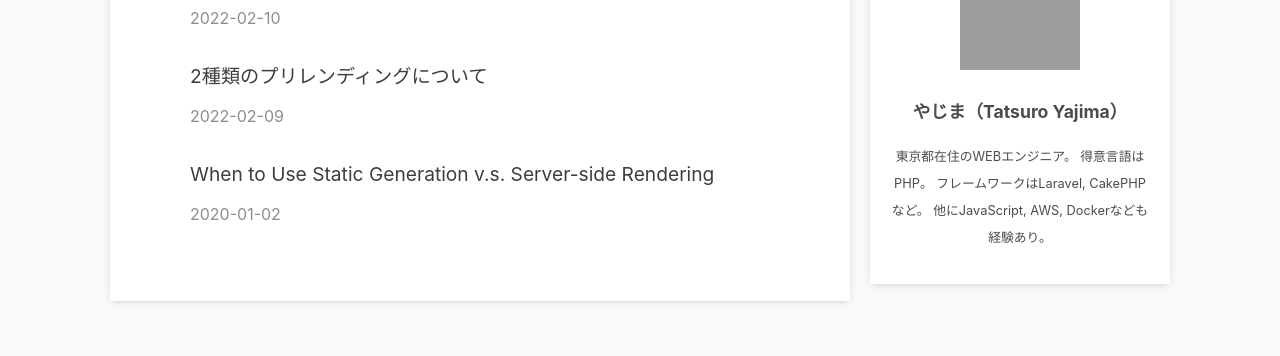
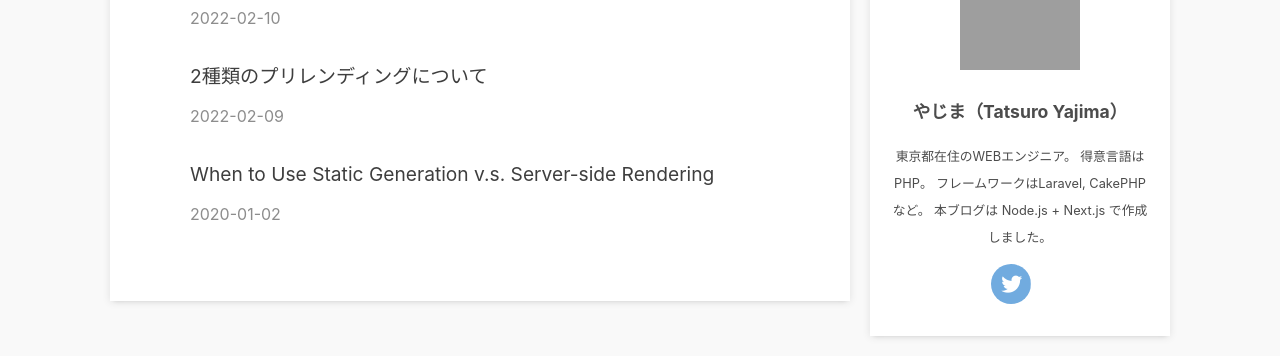
Before and after one commit to Tatsurou-Yajima/markdown-blog, a Next.js app: page / in a window 1280 px wide. Shown: the part 1373-1729 px from the top of the page. Built offline with nearby package versions, Linux system fonts and the light colour scheme; grey boxes are pictures that could not be loaded.

Commit message:
:sparkles: Twitterアイコン完成！

```diff
--- a/components/Profile.tsx
+++ b/components/Profile.tsx
@@ -1,7 +1,7 @@
 import utilStyles from '../styles/utils.module.css';
 
 const author = 'やじま（Tatsuro Yajima）';
-const authorDescription = '東京都在住のWEBエンジニア。 得意言語はPHP。 フレームワークはLaravel, CakePHPなど。 他にJavaScript, AWS, Dockerなども経験あり。';
+const authorDescription = '東京都在住のWEBエンジニア。 得意言語はPHP。 フレームワークはLaravel, CakePHPなど。 本ブログは Node.js + Next.js で作成しました。';
 
 export default function Profile() {
     return (
@@ -14,6 +14,18 @@ export default function Profile() {
                     <p className={utilStyles.author}>{author}</p>
                     <p className={utilStyles.authorDescription}>{authorDescription}</p>
                 </div>
+                <ul className={`${utilStyles.clearfix} ${utilStyles.profileSns} ${utilStyles.p0} ${utilStyles.mb30}`}>
+                    <li className={utilStyles.twitter}>
+                        <a rel="nofollow" href="https://twitter.com/Yazmatto" target="_blank" className={utilStyles.snsLink}>
+                            <i className={`fab fa-twitter`}></i>
+                        </a>
+                    </li>
+                    <li className={utilStyles.instagram}>
+                        <a rel="nofollow" href="https://www.instagram.com/tatsuro_yajima" target="_blank" className={utilStyles.snsLink}>
+                            <i className={`fab fa-instagram`}></i>
+                        </a>
+                    </li>
+                </ul>
             </aside>
         </div>
     )
--- a/components/layout.tsx
+++ b/components/layout.tsx
@@ -34,6 +34,7 @@ export default function Layout({
                 <meta name="twitter:site" content="@Yazmatto" />
                 <meta name="twitter:creator" content="@Yazmatto" />
                 <meta name="twitter:image" content={defaultImagePath} />
+                <link rel="stylesheet" href="https://use.fontawesome.com/releases/v5.15.4/css/all.css" />
             </Head>
             <Script
                 src="https://connect.facebook.net/en_US/sdk.js"
--- a/styles/utils.module.css
+++ b/styles/utils.module.css
@@ -115,6 +115,65 @@
 }
 
 .authorBox {
-    padding: 10px 20px 20px;
+    padding: 10px 20px 0 20px;
     text-align: center;
 }
+
+.twitter {
+    background: #71abdf;
+    padding: 0;
+    text-align: center;
+    display: inline-block;
+    margin-right: 0;
+    float: none;
+    list-style: none;
+    width: 40px;
+    height: 40px;
+    position: relative;
+    font-size: 24px;
+    vertical-align: middle;
+    border-radius: 50%;
+    padding-left: 2px;
+}
+
+.twitter:hover {
+    background: #5683aa;
+    transition: all .5s;
+}
+
+.profileSns {
+    list-style: none;
+    display: flex;
+    justify-content: center;
+    flex-wrap: wrap;
+    width: 100%;
+    margin: 0 auto;
+    text-align: center;
+}
+
+.p0 {
+    padding: 0;
+}
+
+.snsLink {
+    margin: 0;
+    border-radius: 50%;
+    box-sizing: border-box;
+    color: #fff;
+    font-size: 21px;
+    height: 40px;
+    width: 40px;
+    padding: 0;
+    justify-content: center;
+    position: relative;
+    align-items: stretch;
+    text-decoration: none;
+    cursor: pointer;
+    vertical-align: middle;
+    line-height: 42px;
+    transition: all .5s;
+}
+
+.mb30 {
+    margin-bottom: 30px;
+}
```
